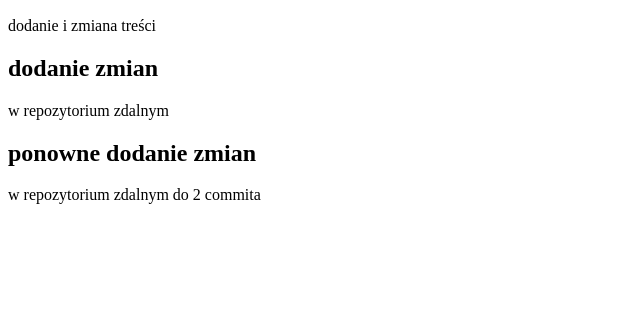
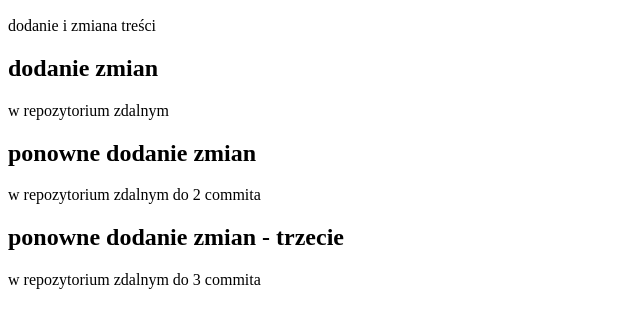
Before and after one commit to Demnat/nauka-gita-2, a plain HTML site: page index.html in a window 1280 px wide. Shown: the part 110-438 px from the top of the page, without its empty margins (0-640 px from the left). Drawn offline with Linux system fonts and the light colour scheme.

Commit message:
Add content to index.html - second remote commit

```diff
--- a/index.html
+++ b/index.html
@@ -12,5 +12,7 @@
 		<p>w repozytorium zdalnym</p>
 		<h2>ponowne dodanie zmian</h2>
 		<p>w repozytorium zdalnym do 2 commita</p>
+		<h2>ponowne dodanie zmian - trzecie</h2>
+		<p>w repozytorium zdalnym do 3 commita</p>
 	</body>
 </html>
```
